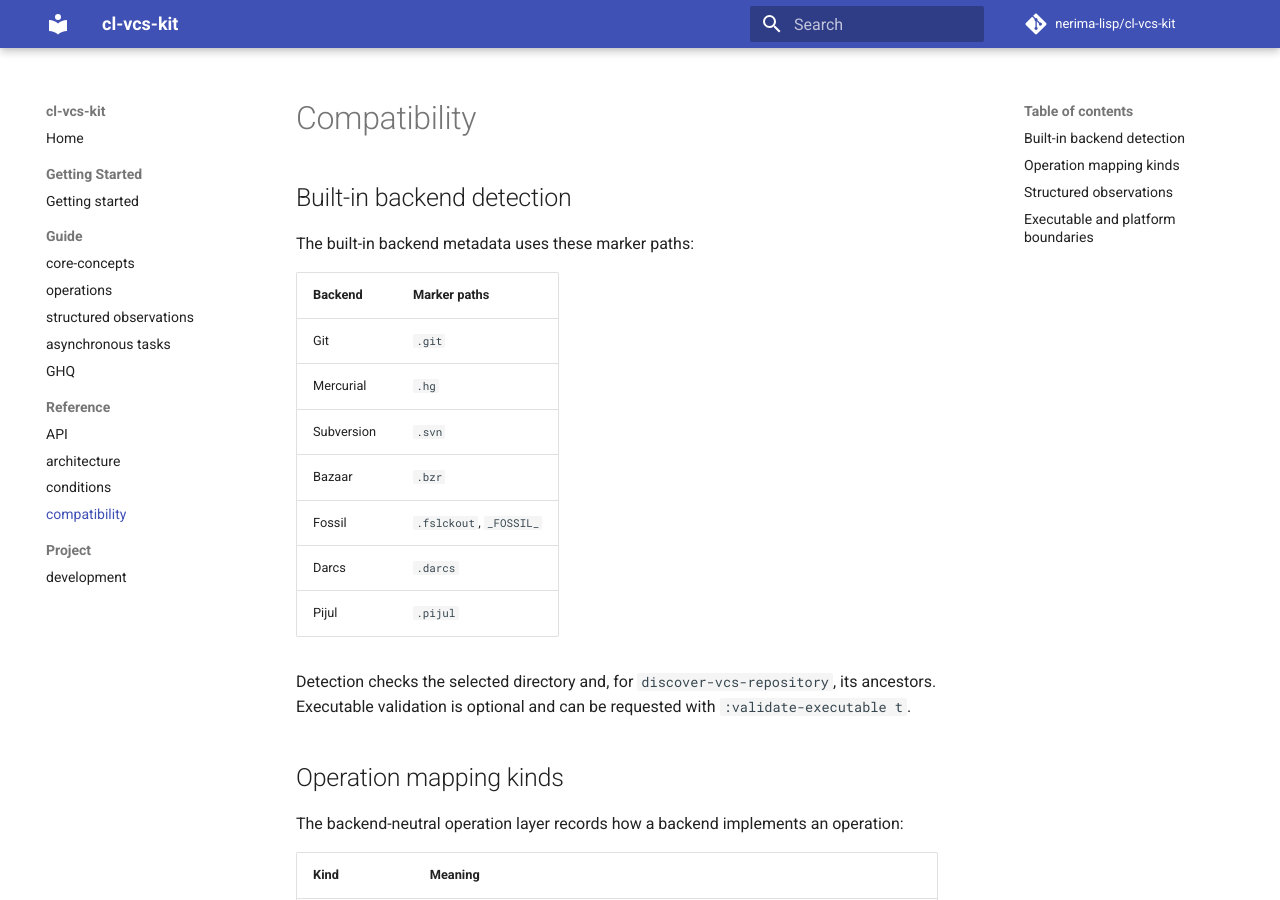
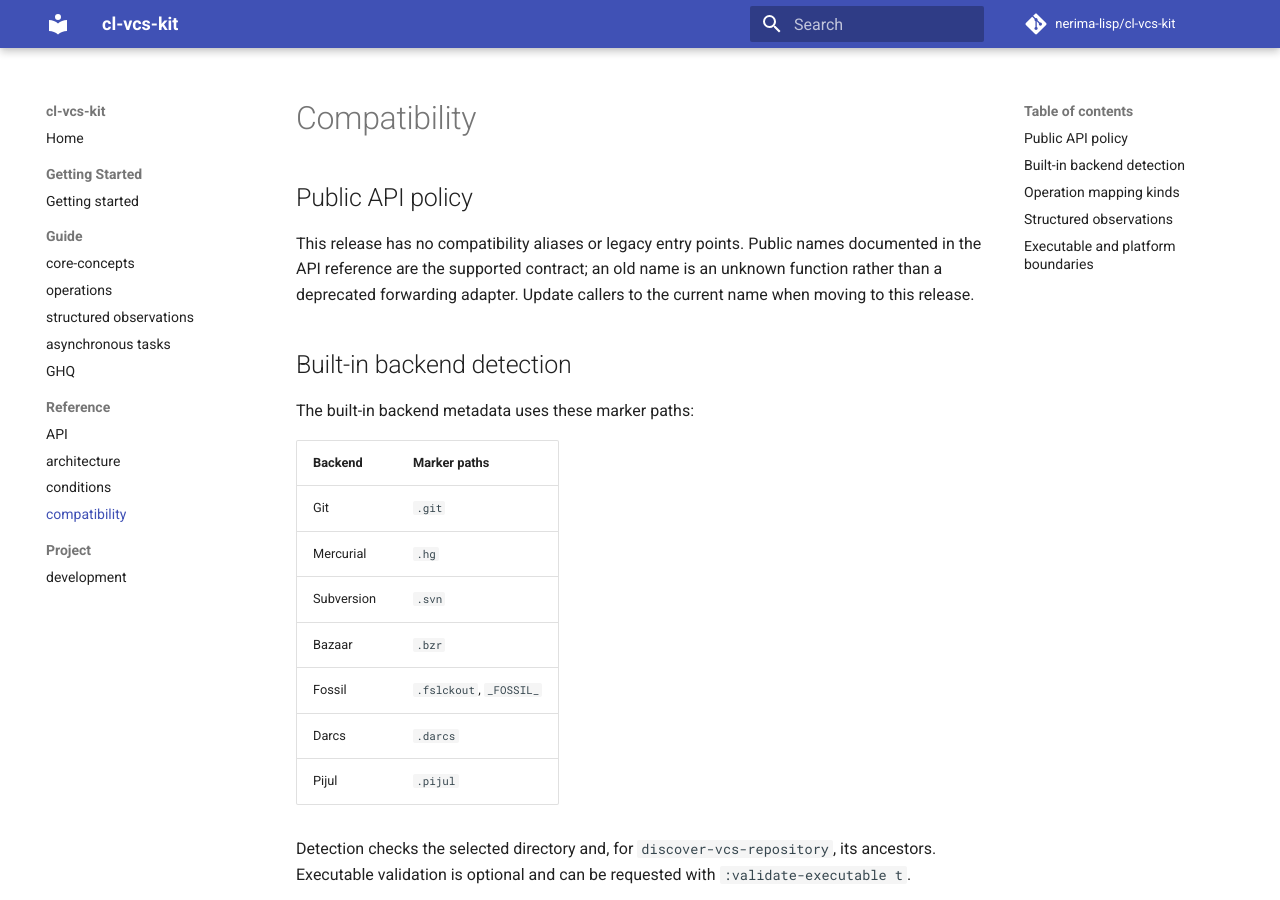
Before and after one commit to nerima-lisp/cl-vcs-kit, an MkDocs documentation site: the page built from docs/src/reference/compatibility.md, in a window 1280 px wide and 900 px high. Built offline with MkDocs 1.6.1 and Material for MkDocs 9.7.7, drawn with Linux system fonts in a browser that asks for light colours; comment, search, counter and statistics services are not loaded.

Commit message:
docs: document compatibility policy

```diff
--- a/docs/src/reference/compatibility.md
+++ b/docs/src/reference/compatibility.md
@@ -1,4 +1,11 @@
 # Compatibility
+
+## Public API policy
+
+This release has no compatibility aliases or legacy entry points. Public names
+documented in the API reference are the supported contract; an old name is an
+unknown function rather than a deprecated forwarding adapter. Update callers
+to the current name when moving to this release.
 
 ## Built-in backend detection
 
```
